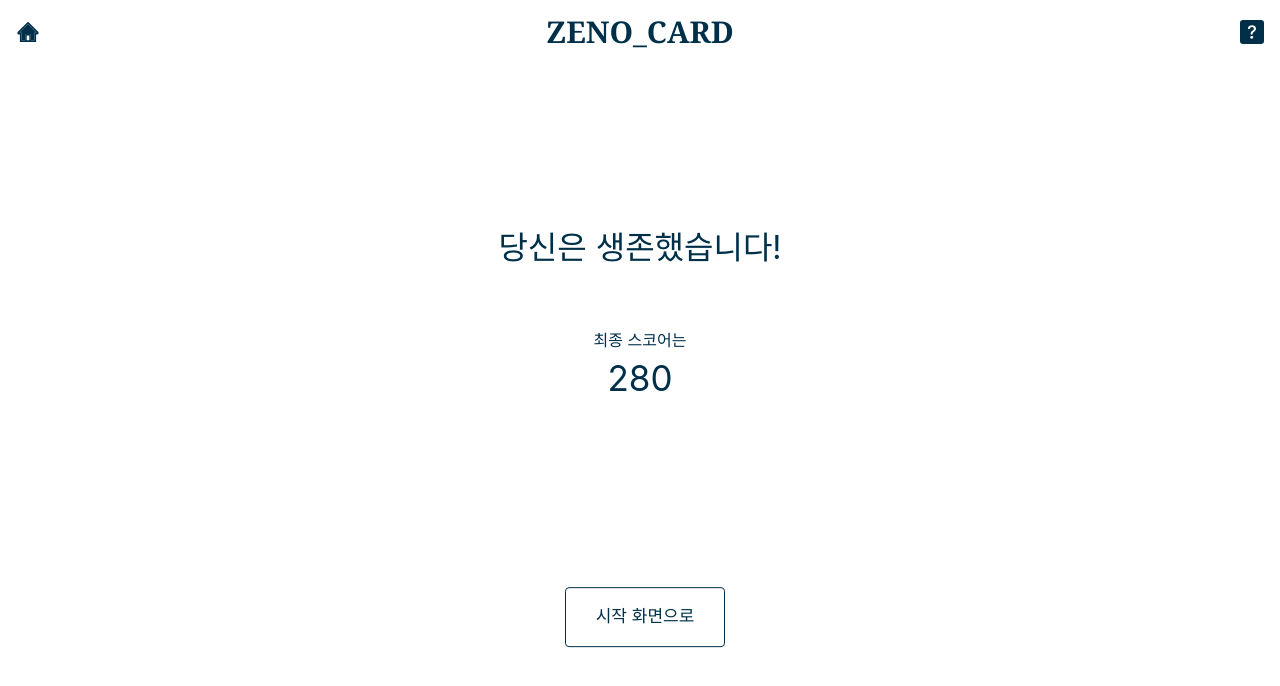
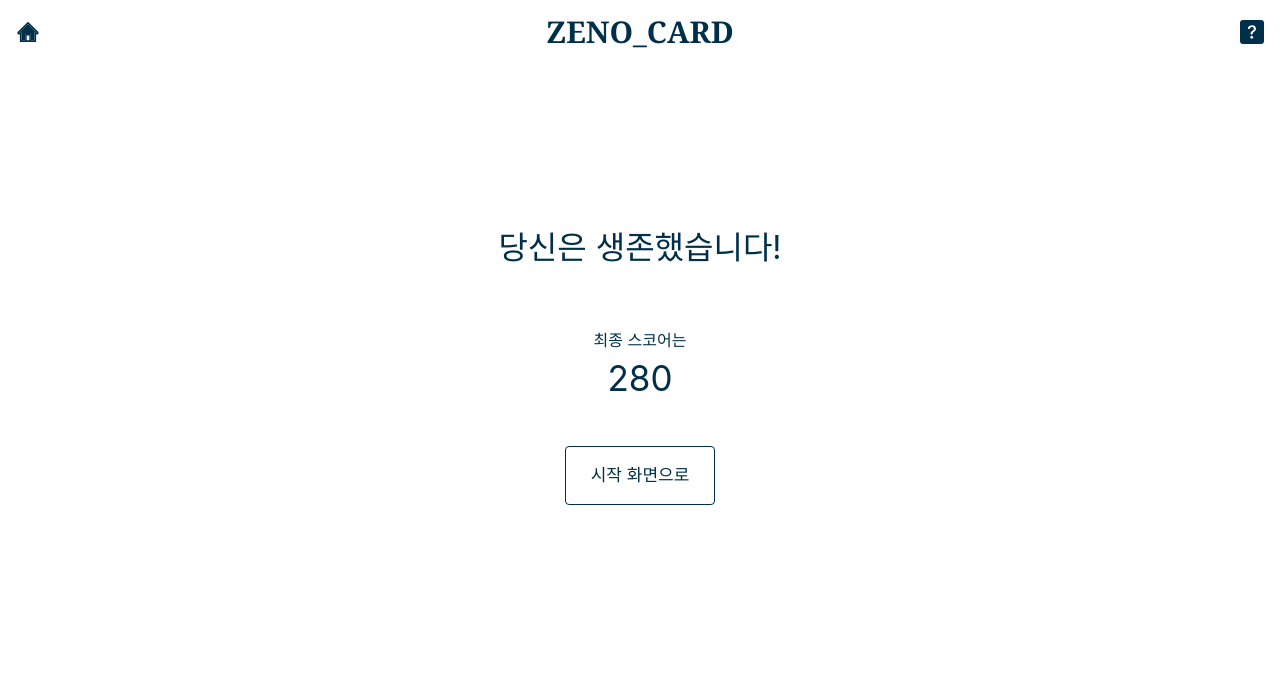
Before and after one commit to C54Kd/Zeno-Card, a React (Create React App) app: page /score in a window 1280 px wide. Shown: the top 686 px of the page. Built offline with nearby package versions, Linux system fonts and the light colour scheme.

Commit message:
score page fix

```diff
--- a/src/pages/Score.css
+++ b/src/pages/Score.css
@@ -30,11 +30,13 @@
   font-size: 35px;
 }
 
-.home_button {
-  position: absolute;
-  top: 75%;
-  left: 50%;
-  transform: translate(-50%, -30%);
+.link {
+  margin-top:20px;
+}
+
+.toHome {
+
+
   border-radius: 4px;
   background-color: #ffffff;
   border: 1px solid #003049;
@@ -42,7 +44,7 @@
   text-align: center;
   font-size: 17px;
   padding: 16px;
-  width: 160px;
+  width: 150px;
   transition: all 0.5s;
   cursor: pointer;
   margin: 5px;
--- a/src/pages/Score.jsx
+++ b/src/pages/Score.jsx
@@ -19,8 +19,8 @@ export default function Score() {
         <div className="titleScore">최종 스코어는</div>
         <div className="score">{finalScore}</div>
       </div>
-      <Link to="/">
-        <button className="home_button">시작 화면으로</button>
+      <Link to="/" className="link">
+        <button className="toHome">시작 화면으로</button>
       </Link>
     </div>
   );
```
